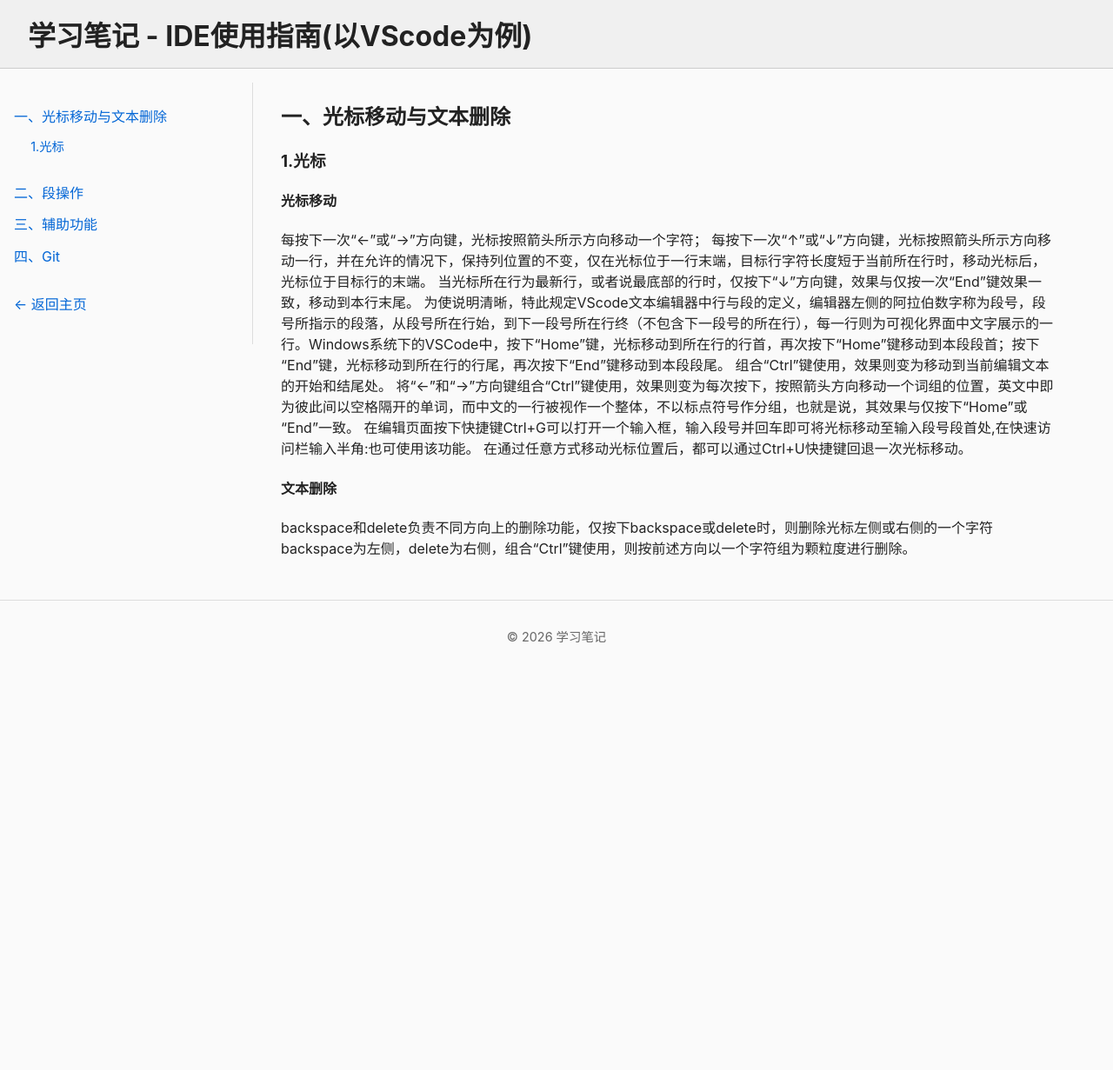
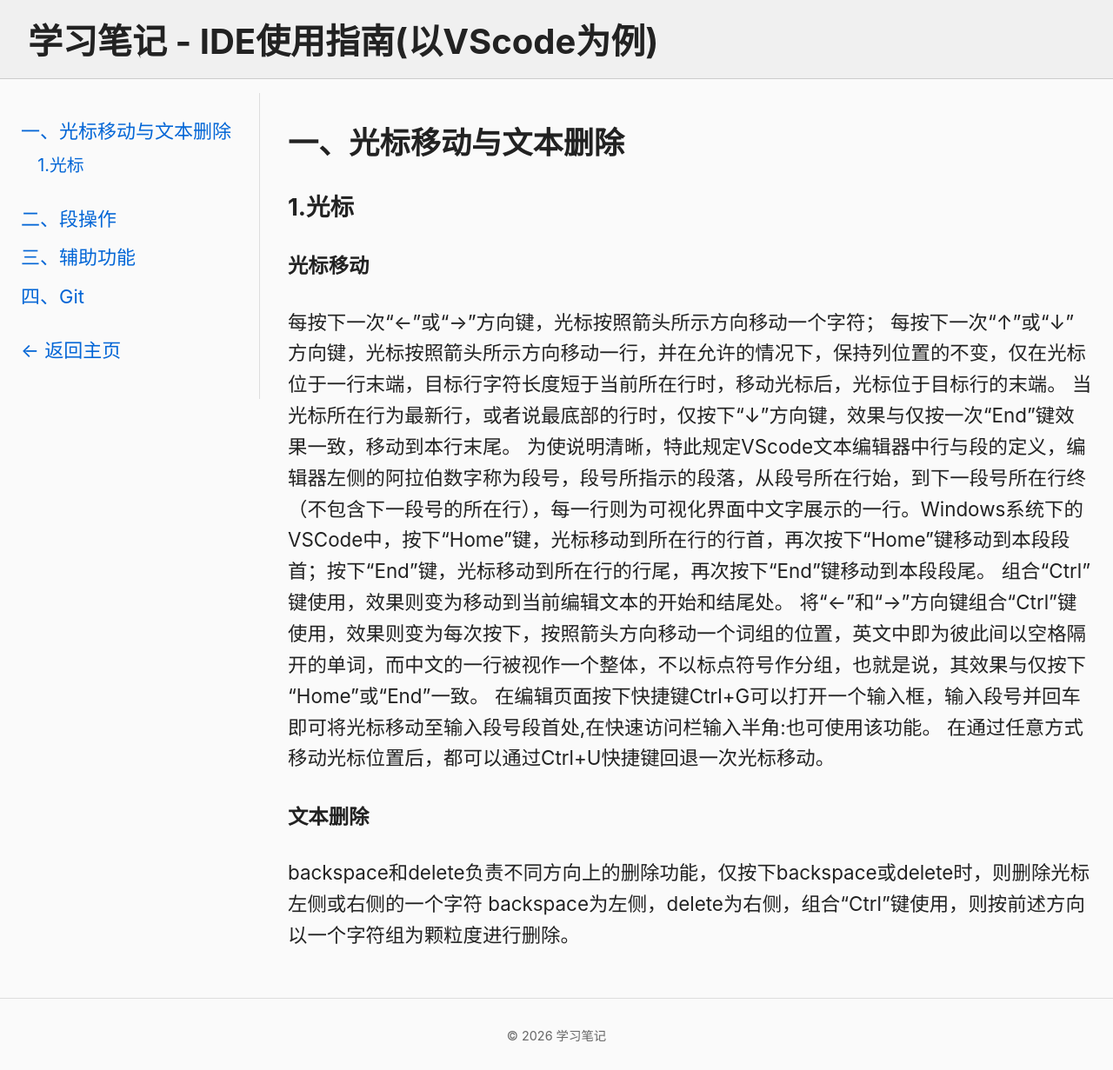
Before and after one commit to placeholder-208/Notes, a Jekyll site: the page built from _notes/UsingVScode.md, in a window 1280 px wide and 1231 px high. Shown: the whole window at 87% size. Built offline with Jekyll 4.4.1, drawn with Linux system fonts in a browser that asks for light colours.

Commit message:
Adjust the layout and font size.

```diff
--- a/assets/css/custom.css
+++ b/assets/css/custom.css
@@ -1,11 +1,13 @@
-/* 全局 */
+/* ===== 全局 ===== */
 body {
   font-family: -apple-system, BlinkMacSystemFont, "Segoe UI", Roboto, sans-serif;
   margin: 0;
   padding: 0;
   background: #fafafa;
   color: #222;
+  font-size: clamp(16px, 1.2vw + 12px, 22px); /* 自适应字号 */
 }
+
 header {
   background: #f0f0f0;
   padding: 1rem 2rem;
@@ -13,11 +15,13 @@ header {
 }
 header h1 {
   margin: 0;
+  font-size: clamp(1.5rem, 2vw + 1rem, 2.5rem);
 }
 header h1 a {
   text-decoration: none;
   color: #222;
 }
+
 footer {
   text-align: center;
   padding: 1rem;
@@ -27,7 +31,7 @@ footer {
   margin-top: 2rem;
 }
 
-/* 主页列表 */
+/* ===== 主页列表 ===== */
 .note-list {
   max-width: 800px;
   margin: 2rem auto;
@@ -42,24 +46,26 @@ footer {
   padding: 0.8rem 0;
 }
 .note-list li a {
-  font-size: 1.2rem;
+  font-size: clamp(1.1rem, 1.2vw + 0.8rem, 1.6rem);
   font-weight: bold;
   text-decoration: none;
   color: #0366d6;
 }
 .note-list li p {
   margin: 0.3rem 0 0 0;
-  font-size: 0.95rem;
+  font-size: clamp(0.9rem, 0.8vw + 0.5rem, 1.2rem);
   color: #555;
 }
 
-/* 笔记二级页面两栏布局 */
+/* ===== 笔记二级页面两栏布局 ===== */
 .note-wrapper {
   display: flex;
-  max-width: 1200px;
-  margin: 1rem 0;
-  padding: 0 1rem;
+  width: calc(100% - 3rem);   /* 左右各留 1.5rem 边距 */
+  max-width: 1600px;          /* 防止过宽 */
+  margin: 1rem auto;
+  padding: 0;                 /* 原 padding 移除，由 width 控制 */
 }
+
 .sidebar {
   width: 250px;
   flex-shrink: 0;
@@ -87,32 +93,117 @@ footer {
 .sidebar a:hover {
   background: #e8f0fe;
 }
+
+/* 次级标题缩进与字号 */
+.sidebar ul.sub-toc {
+  padding-left: 1.2rem;
+  font-size: 0.9em;
+}
+.sidebar ul.sub-toc li {
+  margin: 0.2rem 0;
+}
+
 .sidebar .back-link {
   margin-top: 1rem;
   font-size: 0.9rem;
 }
-/* 侧边栏次级标题缩进与字号 */
-.sidebar ul.sub-toc {
-  padding-left: 1.2rem;
-  font-size: 0.9em;
-}
+
 .content {
   flex: 1;
   padding-left: 2rem;
+  min-width: 0; /* 防止溢出 */
 }
+
+/* ===== 内容区标题与正文字号 ===== */
+.content h1 {
+  font-size: clamp(2rem, 2.5vw + 1rem, 3rem);
+}
+.content h2 {
+  font-size: clamp(1.5rem, 1.8vw + 0.8rem, 2.2rem);
+}
+.content h3 {
+  font-size: clamp(1.2rem, 1.4vw + 0.6rem, 1.8rem);
+}
+.content h4 {
+  font-size: clamp(1.1rem, 1.2vw + 0.5rem, 1.6rem);
+}
+.content p, .content li {
+  font-size: clamp(1rem, 1vw + 0.6rem, 1.4rem);
+  line-height: 1.6;
+}
+
+/* ===== 章节切换（初始隐藏，JS控制） ===== */
 .chapter {
-  display: none;  /* 默认隐藏，JS 控制显示 */
+  display: none;
 }
 .chapter:first-of-type {
-  display: block;  /* 但会被 JS 覆盖，此处无影响 */
+  display: block;  /* 被 JS 覆盖，无影响 */
 }
-/* 针对代码块美化 */
+
+/* ===== 代码块 ===== */
 pre {
   background: #f6f8fa;
   padding: 0.8rem;
   border-radius: 5px;
   overflow-x: auto;
+  font-size: clamp(0.85rem, 0.8vw + 0.4rem, 1.1rem);
 }
 code {
   font-family: "Courier New", monospace;
 }
+
+/* ===== 移动端响应式（屏幕宽度 < 768px） ===== */
+@media (max-width: 767px) {
+  header {
+    padding: 0.6rem 1rem;
+  }
+  .note-wrapper {
+    flex-direction: column;
+    width: 100%;
+    padding: 0 0.8rem;
+    margin: 0.5rem auto;
+  }
+  .sidebar {
+    width: 100%;
+    position: relative;
+    top: 0;
+    border-right: none;
+    border-bottom: 1px solid #ddd;
+    padding: 0.5rem 0 0.8rem 0;
+  }
+  .sidebar > ul {
+    display: flex;
+    overflow-x: auto;
+    gap: 0.8rem;
+    padding: 0.2rem 0 0.6rem 0;
+    margin: 0;
+    white-space: nowrap;
+    -webkit-overflow-scrolling: touch;
+  }
+  .sidebar > ul > li {
+    flex: 0 0 auto;
+    margin: 0;
+  }
+  .sidebar > ul > li > a {
+    padding: 0.2rem 0.8rem;
+    background: #f0f4f9;
+    border-radius: 20px;
+    font-size: 0.9rem;
+  }
+  .sidebar ul.sub-toc {
+    padding-left: 0.5rem;
+    font-size: 0.85rem;
+  }
+  .sidebar ul.sub-toc li {
+    display: inline-block;
+    margin-right: 0.8rem;
+  }
+  .content {
+    padding-left: 0;
+  }
+  .content h1 { font-size: 1.4rem; }
+  .content h2 { font-size: 1.2rem; }
+  .content h3 { font-size: 1.05rem; }
+  .content h4 { font-size: 0.95rem; }
+  .content p, .content li { font-size: 0.95rem; }
+}
```
